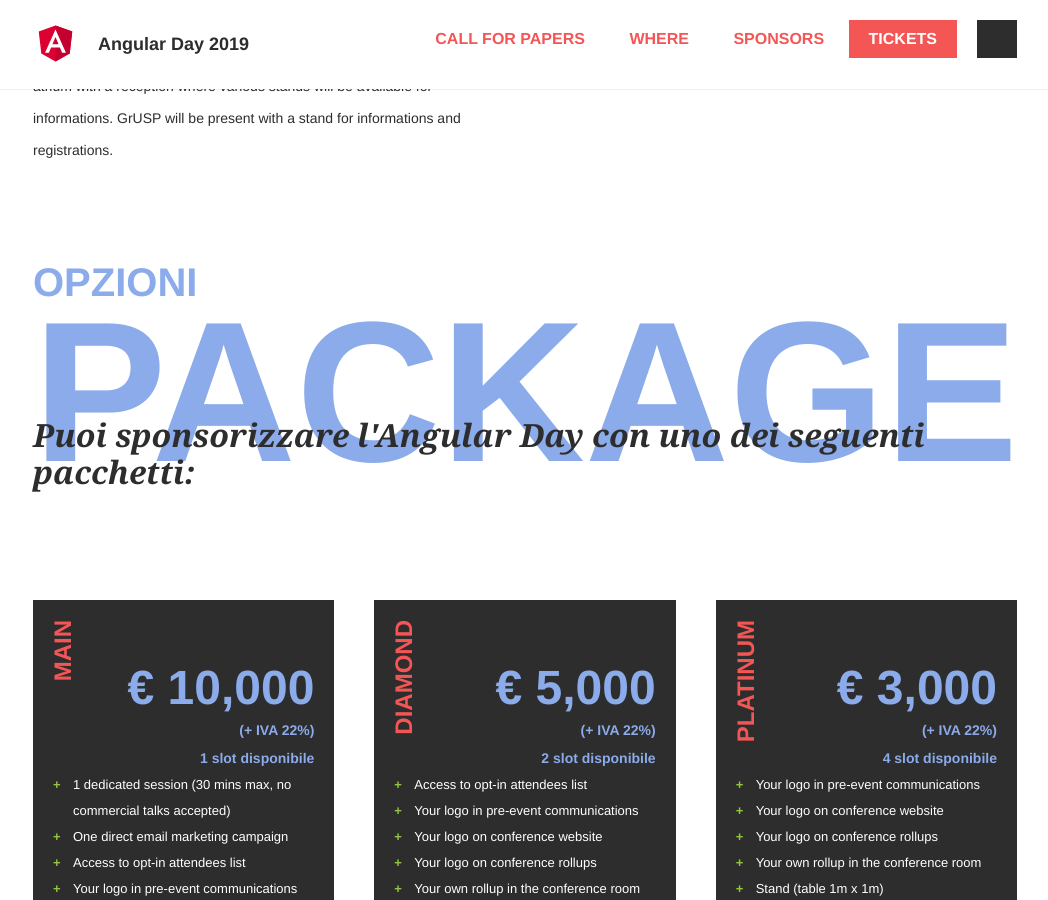
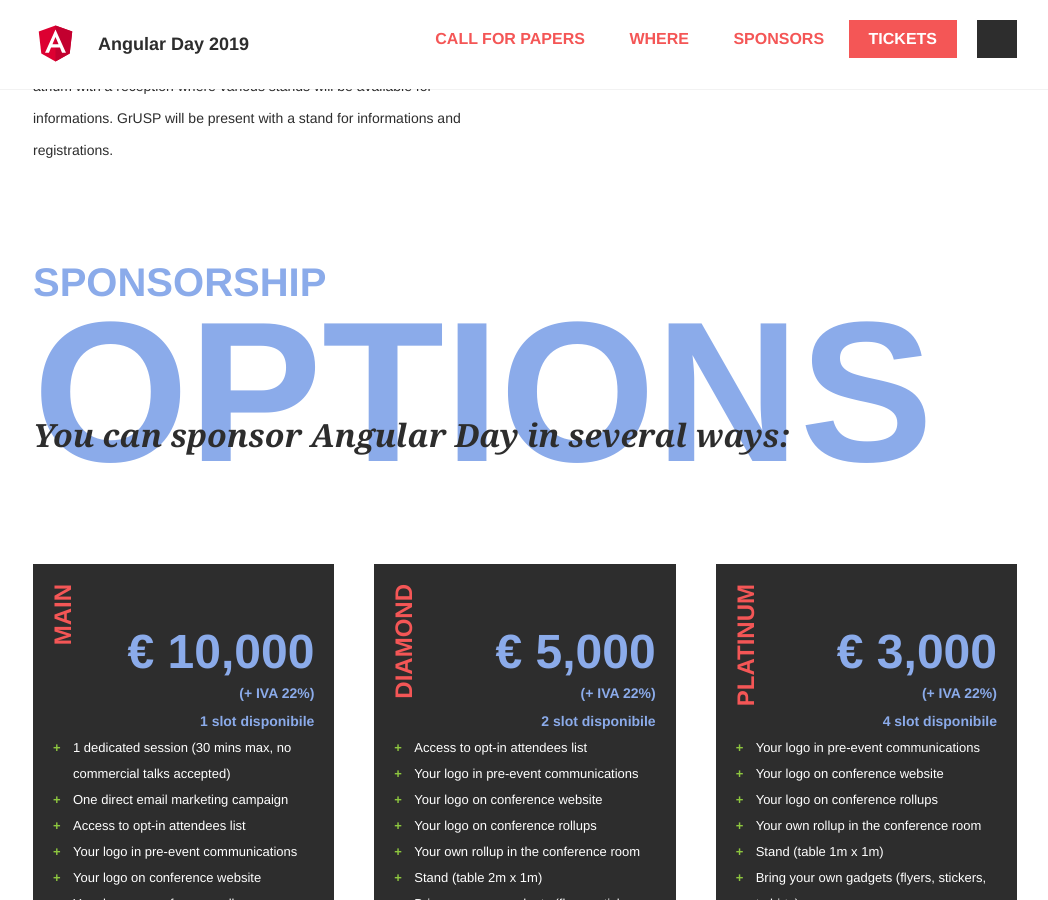
Before and after one commit to GrUSP/2019.angularday.it, a Jekyll site: the page built from sponsor.html, in a window 1280 px wide and 900 px high, scrolled down 456 px. Shown: the whole window, without its empty margins (115-1163 px from the left). Built offline with Jekyll 4.4.1, drawn with Linux system fonts in a browser that asks for light colours; some web fonts are replaced; comment, search, counter and statistics services are not loaded.

Commit message:
Update sponsorship.html

```diff
--- a/_includes/sponsor/sponsorship.html
+++ b/_includes/sponsor/sponsorship.html
@@ -1,13 +1,13 @@
 <div class="sponsorship">
   <div class="limit">
     <div class="sponsorship__title">
-      <div class="sponsorship__title-small">
-        Opzioni
+     <div class="sponsorship__title-small">
+        Sponsorship
       </div>
-      Package
+      Options
     </div>
     <div class="sponsorship__you-can">
-      Puoi sponsorizzare l'Angular Day con uno dei seguenti pacchetti:
+      You can sponsor {{ site.data.conference.name }} in several ways:
     </div>
   </div>
 </div>
```
